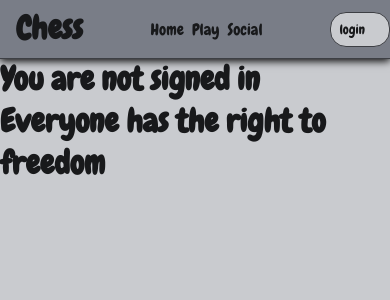
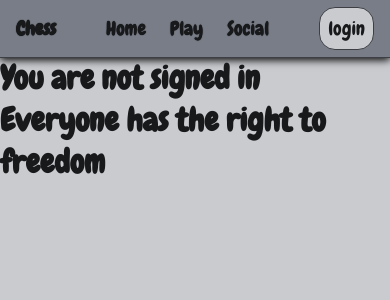
Before and after one commit to helauren42/WebChess, a React (Create React App) app in the folder reactapp/: page / in a window 390 px wide. Shown: the top 300 px of the page. Built offline with nearby package versions, Linux system fonts and the light colour scheme.

Commit message:
sending request to signup, passwords match error check

```diff
--- a/reactapp/src/CSS/App.css
+++ b/reactapp/src/CSS/App.css
@@ -8,6 +8,8 @@
   --secondary-color: #c9cbcf;
   --border-color: #3d3f44;
   --navbar-text-color: #18191b;
+  --secondary-text-color: #0a0a0b;
+  --secondary-text-color: #212225;
 }
 
 html {
@@ -27,6 +29,7 @@ a {
 }
 
 button {
+  display: block;
   padding: 0.5rem;
   border-radius: 1rem;
   border-style: solid;
--- a/reactapp/src/CSS/Login.css
+++ b/reactapp/src/CSS/Login.css
@@ -20,19 +20,24 @@
 
 .account-title {
   margin: 1rem;
+  /* text-shadow: 0px 0px 1px black; */
+  color: var(--secondary-text-color);
 }
 
 .input-block {
+  margin-top: 1rem;
   display: flex;
-  flex-direction: row;
+  flex-direction: column;
   justify-content: space-around;
-  gap: 1rem;
+  /* gap: 1rem; */
   align-items: center;
 }
 
+.input-header {}
+
 .input-input {
   height: 1.2rem;
-  width: 80%;
+  /* width: 80%; */
   border-style: solid;
   border-width: 0.1rem;
   border-color: var(--border-color);
--- a/reactapp/src/CSS/NavBar.css
+++ b/reactapp/src/CSS/NavBar.css
@@ -4,11 +4,13 @@
   display: flex;
   flex-direction: row;
   align-items: center;
+  gap: 2rem;
   justify-content: space-between;
   border-style: solid;
   border-bottom-width: 0.1rem;
   box-shadow: 0rem 0.1rem 0.5rem black;
   border-color: var(--border-color);
+  text-shadow: 0px 0px 1px black;
 }
 
 #navbar * {
@@ -18,6 +20,7 @@
 
 #nav-title {
   margin-left: 1rem;
+  font-size: 2rem;
 }
 
 
@@ -32,9 +35,10 @@
 
 #nav-links {
   display: flex;
+  font-size: 1.8rem;
   justify-content: space-between;
   flex-direction: row;
-  gap: 0.5rem;
+  gap: 1.5rem;
 }
 
 #nav-links li {
@@ -51,8 +55,23 @@
 }
 
 #nav-login {
+  display: block;
   padding: 0.5rem;
   font-family: 'Chewy';
   margin-right: 1rem;
   text-align: center;
+  font-size: 1.8rem;
 }
+
+@media (max-width: 600px) {
+  #navbar {
+    gap: 1.5rem;
+  }
+
+  #nav-title,
+  #nav-login,
+  #nav-links {
+    font-size: 1.2rem;
+  }
+
+}
--- a/reactapp/src/JS/NavBar.js
+++ b/reactapp/src/JS/NavBar.js
@@ -15,7 +15,7 @@ export const NavBar = () => {
         <li><Link to="/game">Play</Link></li>
         <li><Link to="/social">Social</Link></li>
       </ul>
-      <button ><Link id="nav-login" to={signedIn ? "/account" : "/login"}>{signedIn ? 'account' : 'login'}</Link></button>
+      <button id="nav-login"><Link to={signedIn ? "/account" : "/login"}>{signedIn ? 'account' : 'login'}</Link></button>
     </div >
   )
 }
--- a/reactapp/src/JS/Signup.js
+++ b/reactapp/src/JS/Signup.js
@@ -1,24 +1,32 @@
-import { useEffect, useState } from "react";
+import { useEffect, useState, useRef } from "react";
 import { Link } from 'react-router-dom'
 import { SOCKET_ADDRESS } from "./Const";
 
 export const SignupPage = () => {
   const [username, setUsername] = useState("")
   const [password, setPassword] = useState("")
-  const [confirmpassword, setConfirmPassword] = useState("")
-  const [confirmPasswordRef, setConfirmPasswordRef] = useRef(null)
+  const [confirmPassword, setConfirmPassword] = useState("")
   const [email, setEmail] = useState("")
   const [errorMessage, setErrorMessage] = useState("")
   const inputChange = (e) => {
     return e.target.value
   }
-  // const checkPasswordMatch = ()
+  const checkPasswordMatch = (() => {
+    if (password != confirmPassword) {
+      setErrorMessage("Passwords do not match")
+      return false
+    }
+    setErrorMessage("")
+    return true
+  })
   const submitSignup = async (e) => {
     e.preventDefault()
     console.log("submitting login: ", e)
     console.log(username)
     console.log(password)
     console.log(email)
+    if (checkPasswordMatch() == false)
+      return
     const endpoint = `${SOCKET_ADDRESS}/signup`
     const body = JSON.stringify({ username, password, email })
     const data = await fetch(endpoint,
@@ -59,14 +67,14 @@ export const SignupPage = () => {
           </div>
           <div className='input-block'>
             <h2 className='input-header'>password</h2>
-            <input className='input-input' required type="password" min={8} pattern="(?=.*[a-z])(?=.*[A-Z])(?=.*[0-9])(?=.*[^a-zA-Z0-9]).{8,}" title="Password must have min 8 characters, a lowercase, an uppercase, a digit and a special character" onChange={(e) => setPassword(inputChange(e))} />
-            {/* <input className='input-input' required type="text" pattern="^[\w]+$" minLength={5} title="Username must be at least 5 characters long and can only container alphanumerical characters or underscore" onChange={(e) => setUsername(inputChange(e))} /> */}
+            {/* <input className='input-input' required type="password" min={8} pattern="(?=.*[a-z])(?=.*[A-Z])(?=.*[0-9])(?=.*[^a-zA-Z0-9]).{8,}" title="Password must have min 8 characters, a lowercase, an uppercase, a digit and a special character" onChange={(e) => setPassword(inputChange(e))} /> */}
+            <input className='input-input' required type="text" pattern="^[\w]+$" minLength={5} title="Username must be at least 5 characters long and can only container alphanumerical characters or underscore" onChange={(e) => setPassword(inputChange(e))} />
           </div>
-          {/* <div className='input-block'> */}
-          {/*   <h2 className='input-header'>confirm password</h2> */}
-          {/*   <input className='input-input' ref={confirmPasswordRef} required type="password" min={8} pattern="(?=.*[a-z])(?=.*[A-Z])(?=.*[0-9])(?=.*[^a-zA-Z0-9]).{8,}" title="Passwords do not match" onChange={(e) => setConfirmPassword(inputChange(e))} /> */}
-          {/*   {/* <input className='input-input' required type="text" pattern="^[\w]+$" minLength={5} title="Username must be at least 5 characters long and can only container alphanumerical characters or underscore" onChange={(e) => setUsername(inputChange(e))} /> */} */}
-          {/* </div> */}
+          <div className='input-block'>
+            <h2 className='input-header'>confirm password</h2>
+            {/* <input className='input-input' required type="password" min={8} pattern="(?=.*[a-z])(?=.*[A-Z])(?=.*[0-9])(?=.*[^a-zA-Z0-9]).{8,}" title="Password must have min 8 characters, a lowercase, an uppercase, a digit and a special character" onChange={(e) => setConfirmPassword(inputChange(e))} /> */}
+            <input className='input-input' required type="text" pattern="^[\w]+$" minLength={5} title="Username must be at least 5 characters long and can only container alphanumerical characters or underscore" onChange={(e) => setConfirmPassword(inputChange(e))} />
+          </div>
           <div className='input-block'>
             <h2 className='input-header'>email</h2>
             <input className='input-input' pattern="[a-z0-9._+\-]+@[a-z0-9.\-]+\.[a-z]{2,4}$" required type="email" onChange={(e) => setEmail(inputChange(e))} title="This is not a valid email address" />
```
